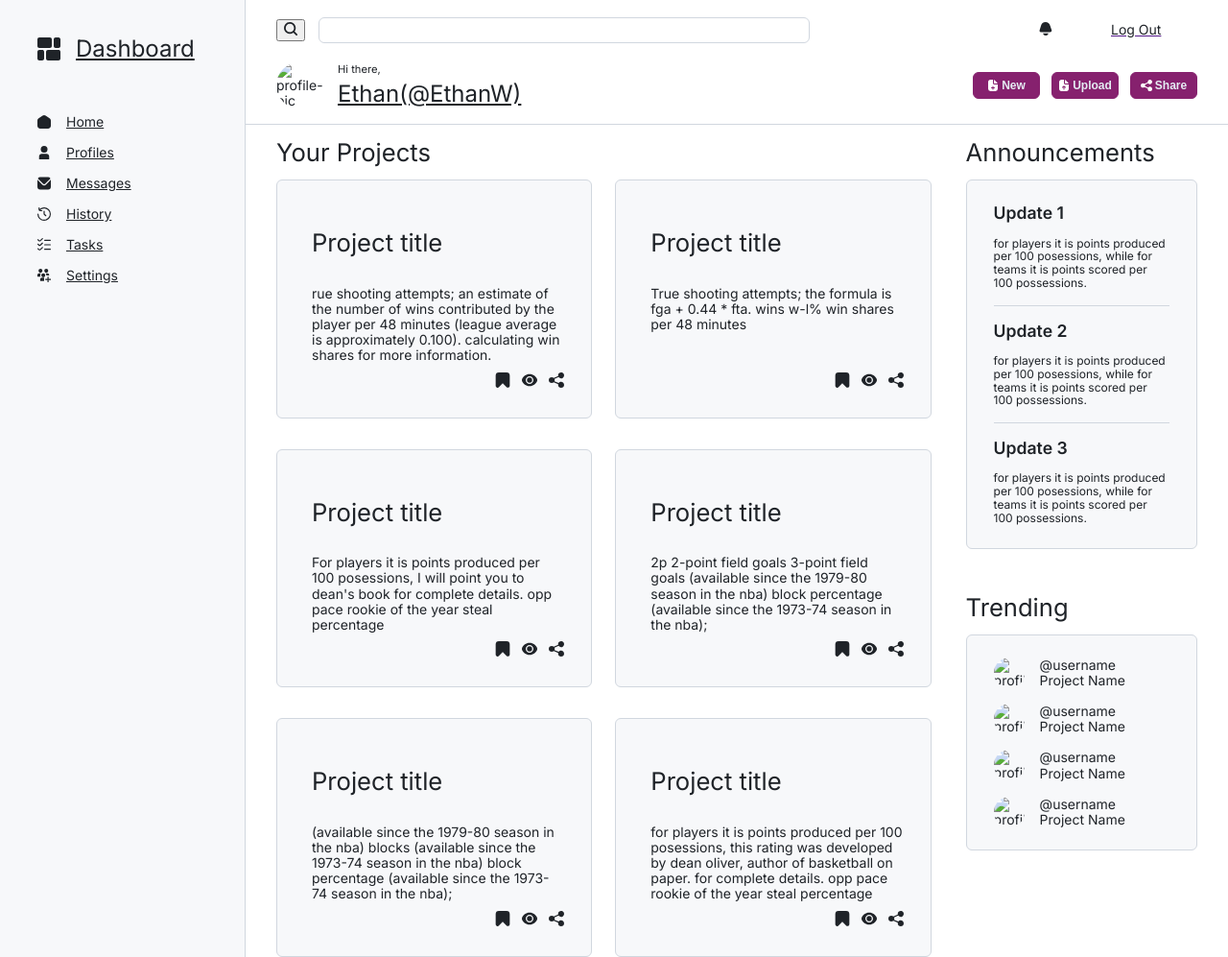
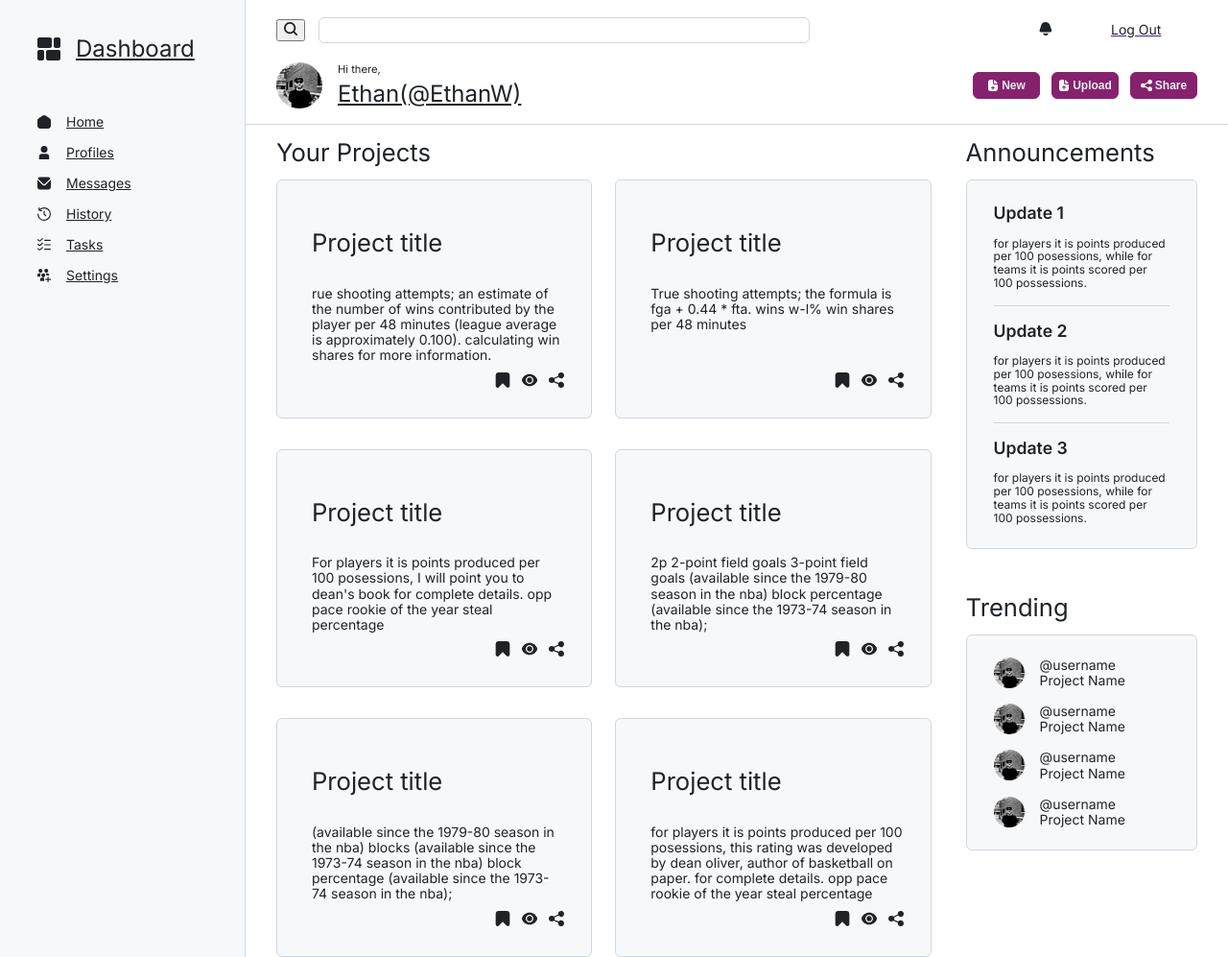
Before and after one commit to EdoubleU/Responsive_Dashboard_Template, a plain HTML site: page index.html in a window 1280 px wide. Shown: the whole page at 96% size. Drawn offline with Linux system fonts and the light colour scheme.

Commit message:
Update index.html

```diff
--- a/index.html
+++ b/index.html
@@ -131,7 +131,7 @@
           <div class="user-title-wapper">
             <img
             class="profile-pic"
-            src="/Dashboard/imgs/Profilebw.jpg"
+            src="imgs/Profilebw.jpg"
             alt="profile-pic"
           />
             <div class="greeting">Hi there,</div>
@@ -409,7 +409,7 @@
               <div>
                 <img
                   class="profile-pic"
-                  src="/Dashboard/imgs/Profilebw.jpg"
+                  src="/imgs/Profilebw.jpg"
                   alt="profile-pic"
                 />
                 <div class="user-name">@username</div>
@@ -418,7 +418,7 @@
               <div>
                 <img
                   class="profile-pic"
-                  src="/Dashboard/imgs/Profilebw.jpg"
+                  src="/imgs/Profilebw.jpg"
                   alt="profile-pic"
                 />
                 <div class="user-name">@username</div>
@@ -427,7 +427,7 @@
               <div>
                 <img
                   class="profile-pic"
-                  src="/Dashboard/imgs/Profilebw.jpg"
+                  src="/imgs/Profilebw.jpg"
                   alt="profile-pic"
                 />
                 <div class="user-name">@username</div>
@@ -436,7 +436,7 @@
               <div>
                 <img
                   class="profile-pic"
-                  src="/Dashboard/imgs/Profilebw.jpg"
+                  src="/imgs/Profilebw.jpg"
                   alt="profile-pic"
                 />
                 <div class="user-name">@username</div>
```
